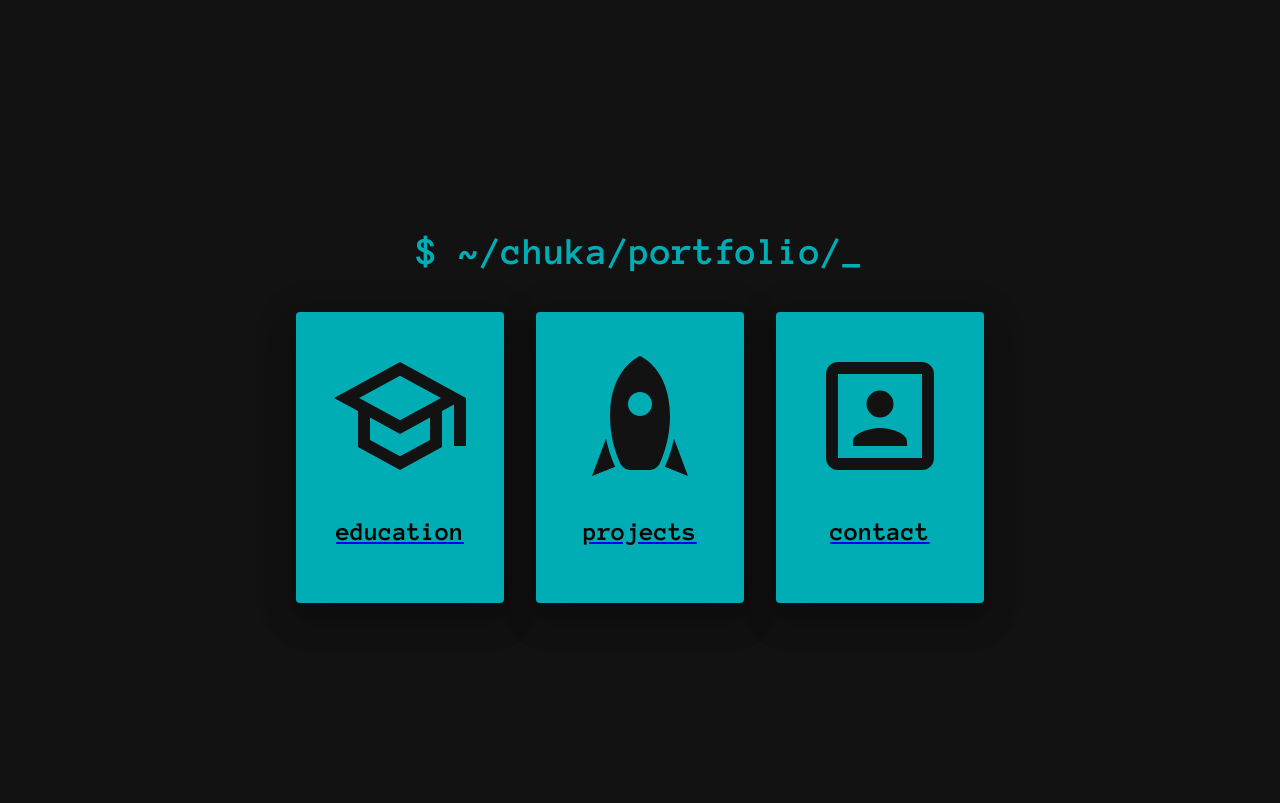
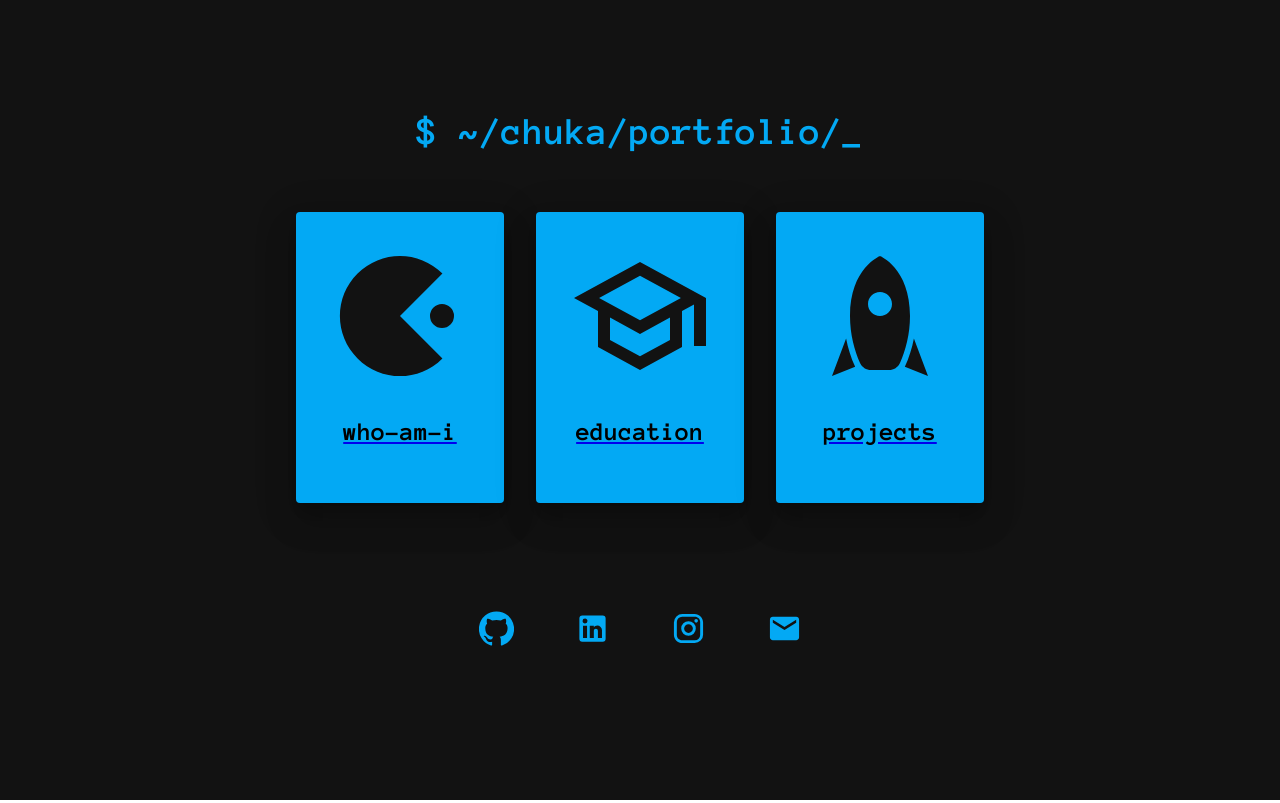
Before and after one commit to Chinchuluun1029/portfolio, a React (Create React App) app: page /home in a window 1280 px wide. Shown: the top 803 px of the page. Built offline with nearby package versions, Linux system fonts and the light colour scheme.

Commit message:
added/ready for build

```diff
--- a/public/index.html
+++ b/public/index.html
@@ -14,7 +14,7 @@
     />
     <link rel="apple-touch-icon" href="logo192.png" />
     <link rel="manifest" href="%PUBLIC_URL%/manifest.json" />
-
+    <link href="https://fonts.googleapis.com/css?family=Open+Sans&display=swap" rel="stylesheet">
     <link href="https://fonts.googleapis.com/css?family=Anonymous+Pro:700&display=swap" rel="stylesheet">
     <title>Chuka Munkh-Achit</title>
   </head>
--- a/src/App.css
+++ b/src/App.css
@@ -1,6 +1,6 @@
 .App {
   text-align: center;
-  background-color: #000000;
+  background-color: #121212;
   min-height: 100vh;
   display: flex;
   flex-direction: column;
--- a/src/Views/Contact/Contact.js
+++ b/src/Views/Contact/Contact.js
@@ -3,12 +3,56 @@ import '../../App.css';
 import Paper from '@material-ui/core/Paper';
 import { makeStyles } from '@material-ui/core/styles';
 
-const useStyles = makeStyles(() => ({
+import Card from '@material-ui/core/Card';
+import {
+  Link,
+} from 'react-router-dom';
+import {
+  isMobileOnly,
+} from 'react-device-detect';
+
+const useStyles = makeStyles((theme) => ({
   root: {
     flexGrow: 1,
     width: '100vw',
     fontSize: '1.5rem',
     backgroundColor: '#121212',
+  },
+  h2: {
+    display: 'block',
+    fontSize: '1.5em',
+    marginBlockStart: '0.83em',
+    marginBlockEnd: '0.83em',
+    marginInlineStart: '0px',
+    marginInlineEnd: '0px',
+    fontWeight: 'bold',
+    color: '#03a9f4',
+    fontFamily: "'Anonymous Pro', monospace",
+  },
+  content: {
+    fontWeight: 'bold',
+    color: '#000000',
+    fontFamily: "'Open Sans', sans-serif",
+  },
+  linkBack: {
+    textDecoration: 'none',
+    color: '#121212',
+    backgroundColor: '#03a9f4',
+  },
+  card: {
+    padding: theme.spacing(1),
+    minWidth: 275,
+    maxWidth: '80vw',
+    margin: '1.5rem',
+    backgroundColor: '#121212',
+    color: '#03a9f4',
+  },
+  paper: {
+    padding: theme.spacing(4),
+    textAlign: 'left',
+    backgroundColor: '#03a9f4',
+    color: '#000000',
+    fontFamily: "'Anonymous Pro', monospace",
   },
 }));
 
@@ -17,15 +61,29 @@ function Contact() {
   return (
     // eslint-disable-next-line react/jsx-filename-extension
     <div className={classes.root} align="center">
-      <h2 className={classes.title}>
-        $ ~/chuka/portfolio/contact/
+      <h2 className={classes.h2}>
+        $ ~/chuka/
+        <Link className={classes.linkBack} to="/home">portfolio</Link>
+        /
+        {isMobileOnly ? <br /> : null}
+        who-am-i/
         <span className="blink">_</span>
       </h2>
-      <Paper className={classes.paper}>
-        <h1>
-            Hello from Contact
-        </h1>
-      </Paper>
+      <Card className={classes.card}>
+        <Paper className={classes.paper}>
+          <p className={classes.content}>
+            Hey there. My name&apos;s Chuka. I&#39;m currently a sophomore at Vanderbilt University.
+            <br />
+            My interests are in Software Engineering, Web Development and UI/UX Design.
+            <br />
+            You can explore my academics and my personal projects by pressing on
+            <br />
+            the highlighted portfolio above and take a look around!
+            <br />
+            Oh, and my contact info and social media are below the homepage.
+          </p>
+        </Paper>
+      </Card>
     </div>
   );
 }
--- a/src/Views/Education/Education.js
+++ b/src/Views/Education/Education.js
@@ -2,7 +2,6 @@ import React from 'react';
 import '../../App.css';
 import Img from 'react-image';
 import Paper from '@material-ui/core/Paper';
-import { makeStyles } from '@material-ui/core/styles';
 import Container from '@material-ui/core/Container';
 import {
   Link,
@@ -11,6 +10,8 @@ import Snackbar from '@material-ui/core/Snackbar';
 import {
   isMobileOnly,
 } from 'react-device-detect';
+
+import { createMuiTheme, makeStyles } from '@material-ui/core/styles';
 
 const useStyles = makeStyles((theme) => ({
   root: {
@@ -26,7 +27,7 @@ const useStyles = makeStyles((theme) => ({
     backgroundColor: '#A8996E',
     wordWrap: 'break-word',
     color: '#000000',
-    lineHeight: '1.6rem',
+    lineHeight: '1.5rem',
     maxWidth: '50%',
     fontFamily: 'monospace',
   },
@@ -43,7 +44,20 @@ const useStyles = makeStyles((theme) => ({
     color: '#121212',
     backgroundColor: '#A8996E',
   },
+  listFont: {
+    fontFamily: "'Anonymous Pro', monospace",
+
+  },
 }));
+
+
+const theme = createMuiTheme({
+  typography: {
+    fontFamily: [
+      'Anonymous Pro',
+    ].join(','),
+  },
+});
 
 function Education() {
   const classes = useStyles();
@@ -52,7 +66,6 @@ function Education() {
   });
 
   const { open } = state;
-
 
   const handleClose = () => {
     setState({ ...state, open: false });
@@ -82,12 +95,44 @@ function Education() {
 
         <Container className={classes.desc}>
 
-          <p>Major: Computer Science, NOT Mathematics</p>
+          <p>Major: Computer Science, Applied Mathematics</p>
           <p>Minor: Engineering Management</p>
-          <p>Cumulative GPA: 3.15 (yikes.)</p>
+          <p>Cumulative GPA: 3.15</p>
           <p>Engineering GPA: 3.33</p>
           <p>
             Relevant Coursework:
+        {/* <List>
+          <ListItem>
+            <ListItemAvatar>
+              <Avatar>
+                <ImageIcon />
+              </Avatar>
+            </ListItemAvatar>
+            <ThemeProvider theme={theme}>
+              <Typography>
+                Calculus I, II, III
+              </Typography>
+        </ThemeProvider>
+          </ListItem>
+          <ListItem>
+            <ListItemAvatar>
+              <Avatar>
+                <WorkIcon />
+              </Avatar>
+            </ListItemAvatar>
+            <ListItemText primary="Work" secondary="Jan 7, 2014" />
+          </ListItem>
+          <ListItem>
+            <ListItemAvatar>
+              <Avatar>
+                <BeachAccessIcon />
+              </Avatar>
+            </ListItemAvatar>
+            <ListItemText primary="Vacation" secondary="July 20, 2014" />
+          </ListItem>
+        </List> */}
+
+
             <ul>
               <li>Calculus I, II, III</li>
               <li>Linear Algebra</li>
--- a/src/Views/Projects/Projects.js
+++ b/src/Views/Projects/Projects.js
@@ -15,7 +15,9 @@ import {
 } from 'react-device-detect';
 import CircularProgress from '@material-ui/core/CircularProgress';
 
-
+import Chip from '@material-ui/core/Chip';
+import FaceIcon from '@material-ui/icons/Face';
+import LanguageIcon from '@material-ui/icons/Language';
 const useStyles = makeStyles((theme) => ({
   root: {
     flexGrow: 1,
@@ -45,6 +47,7 @@ const useStyles = makeStyles((theme) => ({
   },
   title: {
     fontSize: 14,
+    paddingBottom: 7,
   },
   lightGreen: {
     color: '#00ff00',
@@ -64,13 +67,21 @@ const useStyles = makeStyles((theme) => ({
     marginInlineStart: '0px',
     marginInlineEnd: '0px',
     fontWeight: 'bold',
-    color: '#00adb5',
+    color: '#03a9f4',
     fontFamily: "'Anonymous Pro', monospace",
   },
   linkBack: {
     textDecoration: 'none',
     color: '#121212',
-    backgroundColor: '#00adb5',
+    backgroundColor: '#03a9f4',
+  },
+  chips: {
+    display: 'flex',
+    flexDirection: 'row',
+    justifyContent: 'flex-start',
+    alignItems: 'center',
+    alignContent: 'space-between',
+    flexWrap: 'wrap',
   },
 }));
 
@@ -117,7 +128,7 @@ function Projects() {
               <Typography variant="h5" component="h2">- - - - -</Typography>
 
               <Typography className={classes.title}>
-                  You&rsquo;re looking at it.
+                  Yep. This is it.
               </Typography>
             </CardContent>
           </Grid>
@@ -136,7 +147,7 @@ function Projects() {
               <Typography variant="h5" component="h2">- - - - -</Typography>
 
               <Typography className={classes.title}>
-                  Making time management less cluttered
+                Gamifying the process of affordable housing.
               </Typography>
             </CardContent>
           </Grid>
@@ -170,7 +181,7 @@ function Projects() {
               </div>
               <Typography variant="h5" component="h2">- - - - -</Typography>
               <Typography className={classes.title}>
-              Simple implementation of the classic game with 2-D C++ array.
+                Simple implementation of the classic game with 2-D array.
               </Typography>
             </CardContent>
           </Grid>
@@ -183,11 +194,11 @@ function Projects() {
                 <Typography variant="h5" component="h2">
                   Sant Academy
                 </Typography>
-                <CircularProgress variant="static" value={100} color="#ffffff" />
+                <CheckCircleOutlineIcon style={{ color: '#00ff00', fontSize: '50px', margin: '0px' }} />
               </div>
               <Typography variant="h5" component="h2">- - - - -</Typography>
               <Typography className={classes.title}>
-                Making time management less cluttered
+                Disrupting Education in Mongolia.
               </Typography>
             </CardContent>
           </Grid>
@@ -217,11 +228,11 @@ function Projects() {
                 <Typography variant="h5" component="h2">
                   GoPay
                 </Typography>
-                <CircularProgress variant="static" value={100} color="#ffffff" />
+                <CheckCircleOutlineIcon style={{ color: '#00ff00', fontSize: '50px', margin: '0px' }} />
               </div>
               <Typography variant="h5" component="h2">- - - - -</Typography>
               <Typography className={classes.title}>
-              Making time management less cluttered
+                Pioneering the cryptocurrency wallet in Mongolia.
               </Typography>
             </CardContent>
           </Grid>
@@ -234,11 +245,11 @@ function Projects() {
                 <Typography variant="h5" component="h2">
                   GoSwitch
                 </Typography>
-                <CircularProgress variant="static" value={100} color="#ffffff" />
+                <CheckCircleOutlineIcon style={{ color: '#00ff00', fontSize: '50px', margin: '0px' }} />
               </div>
               <Typography variant="h5" component="h2">- - - - -</Typography>
               <Typography className={classes.title}>
-              Making time management less cluttered
+                A simple cryptocurrency converter.
               </Typography>
             </CardContent>
           </Grid>
@@ -251,11 +262,11 @@ function Projects() {
                 <Typography variant="h5" component="h2">
                   GoTailan
                 </Typography>
-                <CircularProgress variant="static" value={100} color="#ffffff" />
+                <CheckCircleOutlineIcon style={{ color: '#00ff00', fontSize: '50px', margin: '0px' }} />
               </div>
               <Typography variant="h5" component="h2">- - - - -</Typography>
               <Typography className={classes.title}>
-              Making time management less cluttered
+                A web template for quarterly financial reports.
               </Typography>
             </CardContent>
           </Grid>
@@ -268,11 +279,11 @@ function Projects() {
                 <Typography variant="h5" component="h2">
                   GoCademy
                 </Typography>
-                <CircularProgress variant="static" value={100} color="#ffffff" />
+                <CheckCircleOutlineIcon style={{ color: '#00ff00', fontSize: '50px', margin: '0px' }} />
               </div>
               <Typography variant="h5" component="h2">- - - - -</Typography>
               <Typography className={classes.title}>
-              Making time management less cluttered
+                Educating on blockchain and cryptocurrency.
               </Typography>
             </CardContent>
           </Grid>
@@ -285,12 +296,19 @@ function Projects() {
                 <Typography variant="h5" component="h2">
                     Project A.I.
                 </Typography>
-                <CircularProgress variant="static" value={100} color="#ffffff" />
+                <CheckCircleOutlineIcon style={{ color: '#00ff00', fontSize: '50px', margin: '0px' }} />
               </div>
               <Typography variant="h5" component="h2">- - - - -</Typography>
               <Typography className={classes.title}>
-              Making time management less cluttered
+                A web presentation on possible A.I. applications.
               </Typography>
+              <div className={classes.chips}>
+                <Chip className="chip" icon={<LanguageIcon />} label="HTML" />
+                <Chip className="chip" icon={<LanguageIcon />} label="CSS" />
+                <Chip className="chip" icon={<LanguageIcon />} label="JS" />
+                <Chip className="chip" icon={<LanguageIcon />} label="CSS" />
+                <Chip className="chip" icon={<LanguageIcon />} label="JS" />
+              </div>
             </CardContent>
           </Grid>
         </Card>
--- a/src/mainGrids/Grids.js
+++ b/src/mainGrids/Grids.js
@@ -1,50 +1,93 @@
 import React from 'react';
-import { makeStyles } from '@material-ui/core/styles';
+import { makeStyles, withStyles } from '@material-ui/core/styles';
 import Paper from '@material-ui/core/Paper';
 import Grid from '@material-ui/core/Grid';
 import Icon from '@mdi/react';
-import { mdiRocket, mdiSchoolOutline, mdiAccountBoxOutline } from '@mdi/js';
+import {
+ mdiRocket, mdiPacMan, mdiSchoolOutline, mdiFaceOutline, mdiAccountBoxOutline
+} from '@mdi/js';
 import 'react-blink-text';
 import {
   Link,
 } from 'react-router-dom';
 
+
+import Button from '@material-ui/core/Button';
+import { lightBlue } from '@material-ui/core/colors';
+import GitHubIcon from '@material-ui/icons/GitHub';
+import LinkedInIcon from '@material-ui/icons/LinkedIn';
+import InstagramIcon from '@material-ui/icons/Instagram';
+import EmailIcon from '@material-ui/icons/Email';
+
 const useStyles = makeStyles((theme) => ({
   root: {
     flexGrow: 1,
-    width: '80vw',
-    padding: '25vh',
+    padding: '10vh 15vw',
     backgroundColor: '#121212',
   },
   paper: {
     padding: theme.spacing(4),
     textAlign: 'center',
-    backgroundColor: '#00adb5',
+    backgroundColor: '#03a9f4',
     color: '#000000',
     fontFamily: "'Anonymous Pro', monospace",
   },
   title: {
-    color: '#00adb5',
+    color: '#03a9f4',
     fontFamily: "'Anonymous Pro', monospace",
-    paddingBottom: '0.5rem',
+    paddingBottom: '1.75rem',
   },
   gridName: {
     textDecoration: 'none',
-
+  },
+  icons: {
+    display: 'flex',
+    alignItems: 'center',
+    justifyContent: 'space-around',
+    padding: '3em 25vw 0 25vw',
+    '& > *': {
+      margin: theme.spacing(2),
+    },
   },
 }));
 
+
+const ColorButton = withStyles(() => ({
+  root: {
+    color: lightBlue[500],
+    height: 64,
+    '&:hover': {
+      backgroundColor: lightBlue[500],
+      color: '#121212',
+      boxShadow: 'none',
+    },
+  },
+}))(Button);
 
 export default function Grids() {
   const classes = useStyles();
 
   return (
+    // eslint-disable-next-line react/jsx-filename-extension
     <div className={classes.root}>
       <h2 className={classes.title}>
         $ ~/chuka/portfolio/
         <span className="blink">_</span>
       </h2>
       <Grid boxshadow={6} container spacing={4} direction="row" justify="center" alignItems="center">
+        <Grid item>
+          <Link to="/about">
+            <Paper className={classes.paper} elevation={20}>
+              <Icon
+                path={mdiPacMan}
+                title="About"
+                size={6}
+                color="#121212"
+              />
+              <p className={classes.gridName}>who-am-i</p>
+            </Paper>
+          </Link>
+        </Grid>
         <Grid item>
           <Link to="/education" classname={classes.gridName}>
             <Paper className={classes.paper} elevation={20}>
@@ -71,20 +114,29 @@ export default function Grids() {
             </Paper>
           </Link>
         </Grid>
-        <Grid item>
-          <Link to="/contact">
-            <Paper className={classes.paper} elevation={20}>
-              <Icon
-                path={mdiAccountBoxOutline}
-                title="Contact"
-                size={6}
-                color="#121212"
-              />
-              <p className={classes.gridName}>contact</p>
-            </Paper>
-          </Link>
-        </Grid>
       </Grid>
+      <div className={classes.icons}>
+        <a href="https://github.com/Chinchuluun1029" rel="noopener noreferrer" target="_blank">
+          <ColorButton aria-label="github">
+            <GitHubIcon fontSize="large" />
+          </ColorButton>
+        </a>
+        <a href="https://linkedin.com/chinchuluun" rel="noopener noreferrer" target="_blank">
+          <ColorButton aria-label="linkedin">
+            <LinkedInIcon fontSize="large" />
+          </ColorButton>
+        </a>
+        <a href="https://www.instagram.com/anasiandisgrace/" rel="noopener noreferrer" target="_blank">
+          <ColorButton aria-label="instagram">
+            <InstagramIcon fontSize="large" />
+          </ColorButton>
+        </a>
+        <a href="mailto:chinchuluunma@gmail.com?Subject=Contact%20from%20Portfolio" target="_top">
+          <ColorButton aria-label="email">
+            <EmailIcon fontSize="large" />
+          </ColorButton>
+        </a>
+      </div>
     </div>
   );
 }
```
Also changed, not shown: src/App.js (+5 -5 lines). Lines whose indentation alone changed are shown as unchanged.
